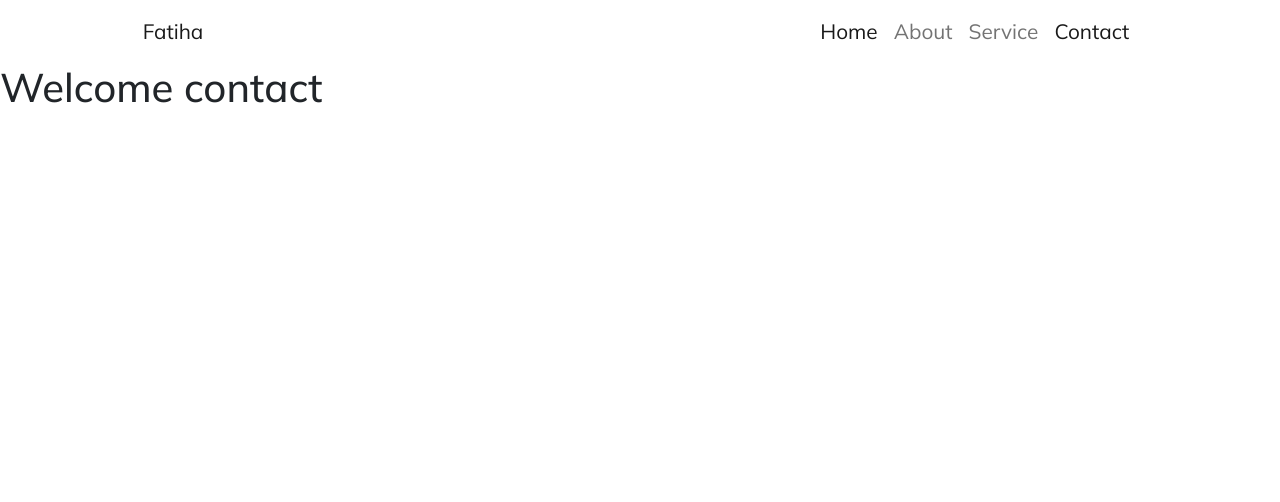
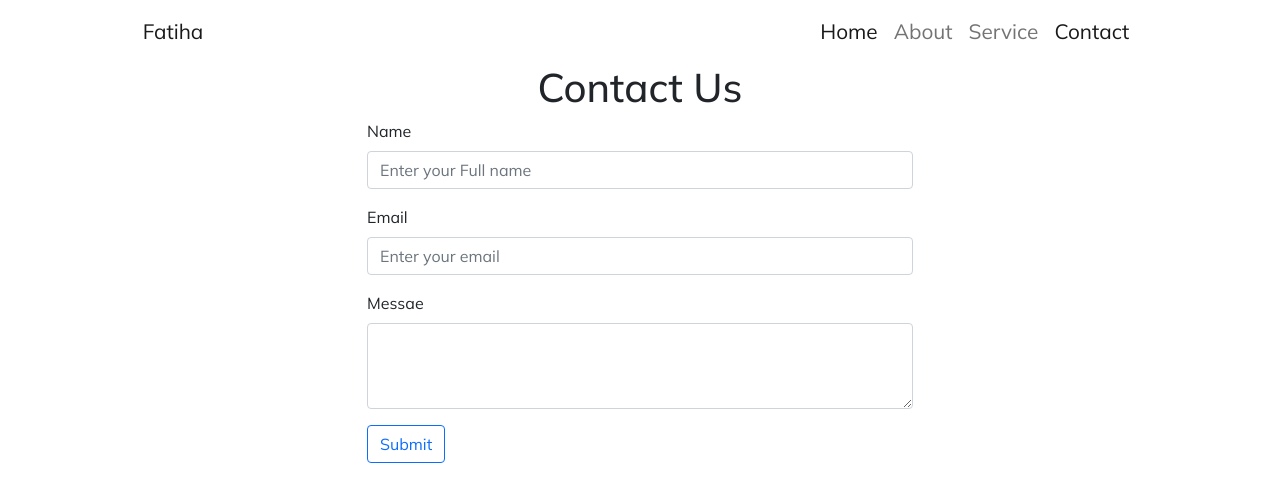
Before and after one commit to Fatiha26/first-react-website, a React (Create React App) app: page /contact in a window 1280 px wide. Shown: the top 502 px of the page. Built offline with nearby package versions, Linux system fonts and the light colour scheme.

Commit message:
contact page done

```diff
--- a/src/Contact.jsx
+++ b/src/Contact.jsx
@@ -1,9 +1,72 @@
-import React from 'react'
+import React, { useState } from 'react'
 
 const Contact = () => {
+    const [data,setData] = useState({
+        fullname:'',
+        email:'',
+        msg:'',
+    });
+
+
+    const inputEvent = (event) =>{
+        const {name, value} = event.target;
+        setData((preVal)=>{
+            return {
+                ...preVal,
+            [name]: value,
+            };
+    });
+    };
+
+    const formSubmit = (e) =>{
+        e.preventDefault();
+        alert(
+            `My name is ${data.fullname}. My email is ${data.email}. Here is the Message: ${data.msg}`
+        );
+
+    };
+
+
     return (
         <>
-           <h1>Welcome contact</h1>
+          <div classNameName="my-5">
+            <h1 className="text-center">Contact Us</h1>
+            <div className="container contact_div">
+                <div className="row">
+                    <div className="col-md-6 col-10 mx-auto">
+                    <form onSubmit={formSubmit}>
+                    <div className="mb-3">
+                        <label for="exampleFormControlInput1" className="form-label">Name</label>
+                        <input type="text" className="form-control" id="exampleFormControlInput1"
+                         name="fullname"
+                         value={data.fullname}
+                         onChange={inputEvent}
+                         placeholder="Enter your Full name" />
+                      </div>
+                    <div className="mb-3">
+                        <label for="exampleFormControlInput1" className="form-label">Email</label>
+                        <input type="email" className="form-control" id="exampleFormControlInput1"
+                         name="email"
+                         value={data.email}
+                         onChange={inputEvent}
+                         placeholder="Enter your email" />
+                      </div>
+                      <div className="mb-3">
+                        <label for="exampleFormControlTextarea1" className="form-label">Messae</label>
+                        <textarea className="form-control" id="exampleFormControlTextarea1"
+                         name="msg"
+                         value={data.msg}
+                         onChange={inputEvent}
+                         rows="3"></textarea>
+                      </div>
+                      <div class="col-12">
+                         <button class="btn btn-outline-primary" type="submit">Submit</button>
+                       </div>
+                    </form>
+                    </div>
+                </div>
+            </div>
+          </div>
         </>
     )
 };
```
